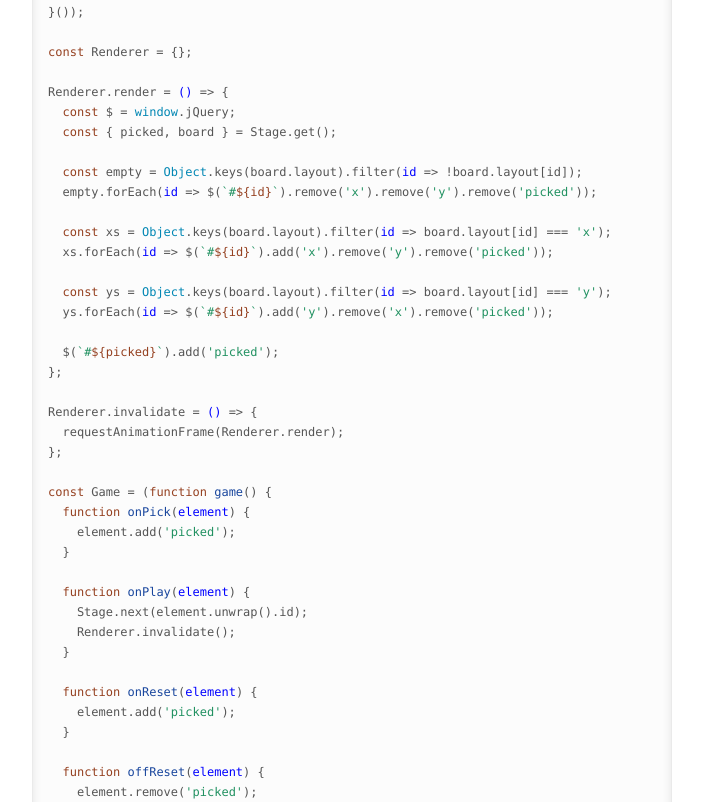
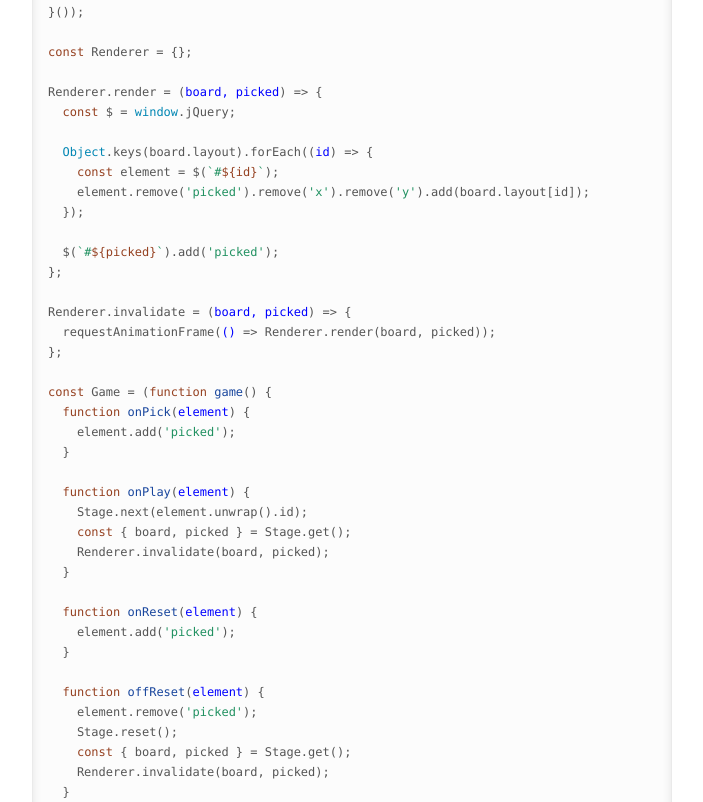
Before and after one commit to onefrankguy/nine-holes, a website: page docs/index.html in a window 1280 px wide. Shown: the part 9764-10566 px from the top of the page, without its empty margins (288-991 px from the left). Drawn offline with nearby package versions, Linux system fonts and the light colour scheme; a web font is replaced by a local one.

Commit message:
Create a pure version of the "Renderer" object.

```diff
--- a/docs/index.html
+++ b/docs/index.html
@@ -506,24 +506,19 @@ Engine.next = <span class="hljs-function">(<span class="hljs-params">board, move
 
 <span class="hljs-keyword">const</span> Renderer = {};
 
-Renderer.render = <span class="hljs-function"><span class="hljs-params">()</span> =&gt;</span> {
+Renderer.render = <span class="hljs-function">(<span class="hljs-params">board, picked</span>) =&gt;</span> {
   <span class="hljs-keyword">const</span> $ = <span class="hljs-built_in">window</span>.jQuery;
-  <span class="hljs-keyword">const</span> { picked, board } = Stage.get();
 
-  <span class="hljs-keyword">const</span> empty = <span class="hljs-built_in">Object</span>.keys(board.layout).filter(<span class="hljs-function"><span class="hljs-params">id</span> =&gt;</span> !board.layout[id]);
-  empty.forEach(<span class="hljs-function"><span class="hljs-params">id</span> =&gt;</span> $(<span class="hljs-string">`#<span class="hljs-subst">${id}</span>`</span>).remove(<span class="hljs-string">'x'</span>).remove(<span class="hljs-string">'y'</span>).remove(<span class="hljs-string">'picked'</span>));
-
-  <span class="hljs-keyword">const</span> xs = <span class="hljs-built_in">Object</span>.keys(board.layout).filter(<span class="hljs-function"><span class="hljs-params">id</span> =&gt;</span> board.layout[id] === <span class="hljs-string">'x'</span>);
-  xs.forEach(<span class="hljs-function"><span class="hljs-params">id</span> =&gt;</span> $(<span class="hljs-string">`#<span class="hljs-subst">${id}</span>`</span>).add(<span class="hljs-string">'x'</span>).remove(<span class="hljs-string">'y'</span>).remove(<span class="hljs-string">'picked'</span>));
-
-  <span class="hljs-keyword">const</span> ys = <span class="hljs-built_in">Object</span>.keys(board.layout).filter(<span class="hljs-function"><span class="hljs-params">id</span> =&gt;</span> board.layout[id] === <span class="hljs-string">'y'</span>);
-  ys.forEach(<span class="hljs-function"><span class="hljs-params">id</span> =&gt;</span> $(<span class="hljs-string">`#<span class="hljs-subst">${id}</span>`</span>).add(<span class="hljs-string">'y'</span>).remove(<span class="hljs-string">'x'</span>).remove(<span class="hljs-string">'picked'</span>));
+  <span class="hljs-built_in">Object</span>.keys(board.layout).forEach(<span class="hljs-function">(<span class="hljs-params">id</span>) =&gt;</span> {
+    <span class="hljs-keyword">const</span> element = $(<span class="hljs-string">`#<span class="hljs-subst">${id}</span>`</span>);
+    element.remove(<span class="hljs-string">'picked'</span>).remove(<span class="hljs-string">'x'</span>).remove(<span class="hljs-string">'y'</span>).add(board.layout[id]);
+  });
 
   $(<span class="hljs-string">`#<span class="hljs-subst">${picked}</span>`</span>).add(<span class="hljs-string">'picked'</span>);
 };
 
-Renderer.invalidate = <span class="hljs-function"><span class="hljs-params">()</span> =&gt;</span> {
-  requestAnimationFrame(Renderer.render);
+Renderer.invalidate = <span class="hljs-function">(<span class="hljs-params">board, picked</span>) =&gt;</span> {
+  requestAnimationFrame(<span class="hljs-function"><span class="hljs-params">()</span> =&gt;</span> Renderer.render(board, picked));
 };
 
 <span class="hljs-keyword">const</span> Game = (<span class="hljs-function"><span class="hljs-keyword">function</span> <span class="hljs-title">game</span>(<span class="hljs-params"></span>) </span>{
@@ -533,7 +528,8 @@ Renderer.invalidate = <span class="hljs-function"><span class="hljs-params">()</
 
   <span class="hljs-function"><span class="hljs-keyword">function</span> <span class="hljs-title">onPlay</span>(<span class="hljs-params">element</span>) </span>{
     Stage.next(element.unwrap().id);
-    Renderer.invalidate();
+    <span class="hljs-keyword">const</span> { board, picked } = Stage.get();
+    Renderer.invalidate(board, picked);
   }
 
   <span class="hljs-function"><span class="hljs-keyword">function</span> <span class="hljs-title">onReset</span>(<span class="hljs-params">element</span>) </span>{
@@ -543,7 +539,8 @@ Renderer.invalidate = <span class="hljs-function"><span class="hljs-params">()</
   <span class="hljs-function"><span class="hljs-keyword">function</span> <span class="hljs-title">offReset</span>(<span class="hljs-params">element</span>) </span>{
     element.remove(<span class="hljs-string">'picked'</span>);
     Stage.reset();
-    Renderer.invalidate();
+    <span class="hljs-keyword">const</span> { board, picked } = Stage.get();
+    Renderer.invalidate(board, picked);
   }
 
   <span class="hljs-function"><span class="hljs-keyword">function</span> <span class="hljs-title">play</span>(<span class="hljs-params"></span>) </span>{
@@ -554,7 +551,8 @@ Renderer.invalidate = <span class="hljs-function"><span class="hljs-params">()</
     <span class="hljs-keyword">const</span> { layout } = Stage.get().board;
     <span class="hljs-built_in">Object</span>.keys(layout).forEach(<span class="hljs-function"><span class="hljs-params">id</span> =&gt;</span> $(<span class="hljs-string">`#<span class="hljs-subst">${id}</span>`</span>).touch(onPick, onPlay));
 
-    Renderer.invalidate();
+    <span class="hljs-keyword">const</span> { board, picked } = Stage.get();
+    Renderer.invalidate(board, picked);
   }
 
   <span class="hljs-keyword">return</span> {
@@ -580,7 +578,7 @@ Renderer.invalidate = <span class="hljs-function"><span class="hljs-params">()</
   }
 
   Fn.prototype.add = <span class="hljs-function"><span class="hljs-keyword">function</span> <span class="hljs-title">add</span>(<span class="hljs-params">klass</span>) </span>{
-    <span class="hljs-keyword">if</span> (<span class="hljs-keyword">this</span>.element &amp;&amp; <span class="hljs-keyword">this</span>.element.classList) {
+    <span class="hljs-keyword">if</span> (<span class="hljs-keyword">this</span>.element &amp;&amp; <span class="hljs-keyword">this</span>.element.classList &amp;&amp; klass) {
       <span class="hljs-keyword">this</span>.element.classList.add(klass);
     }
 
```
Also changed, not shown: js/game.js (+14 -16 lines).
